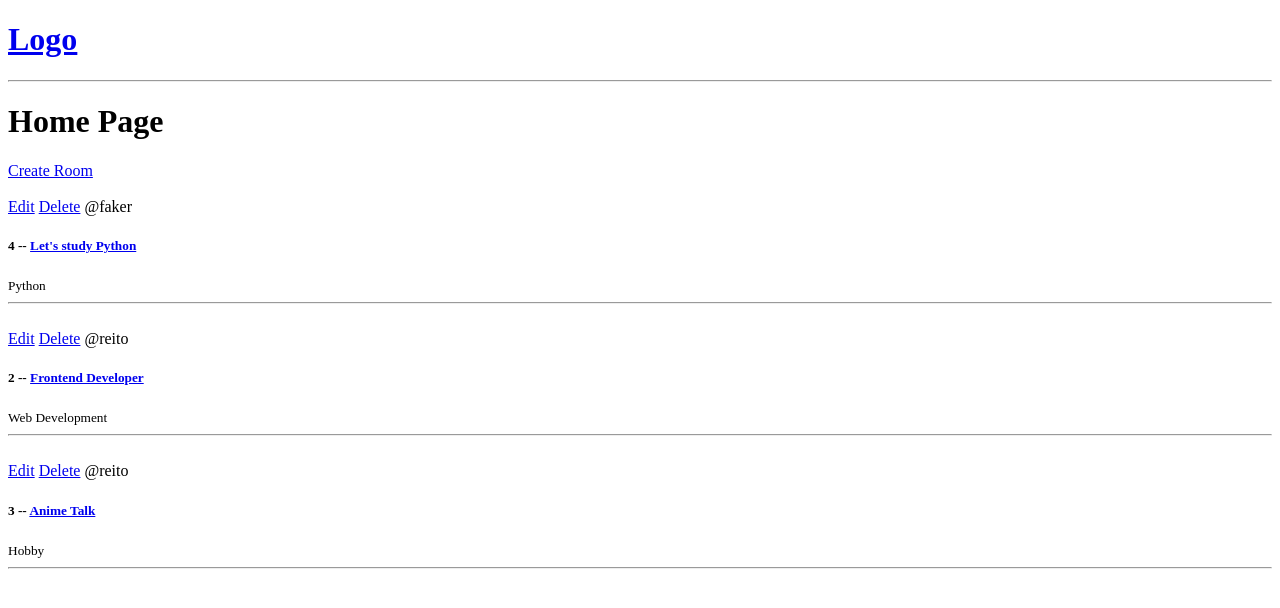
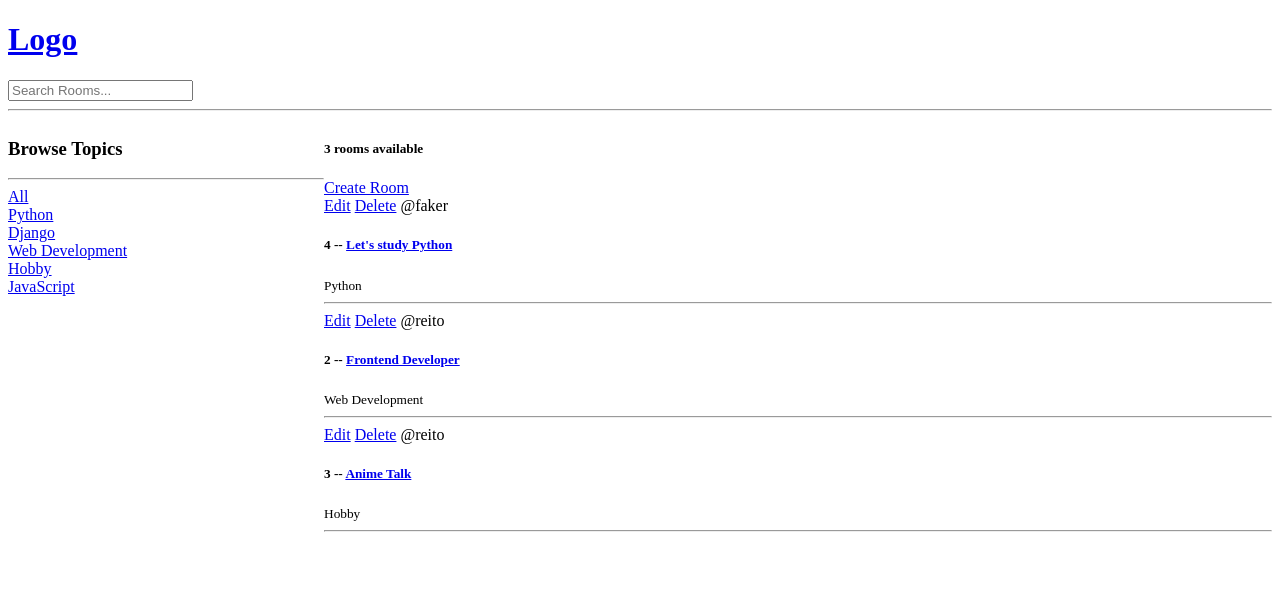
Before and after one commit to reitoserizawa/python-django-studybud-project, a Django app: page / in a window 1280 px wide. Shown: the top 608 px of the page. Run offline with Django 4.2, Linux system fonts and the light colour scheme; data comes from the database, SQL or seed files in the repository.

Commit message:
search function added

```diff
--- a/base/templates/base/home.html
+++ b/base/templates/base/home.html
@@ -1,20 +1,42 @@
 {%extends 'main.html'%} {%block content%}
-<h1>Home Page</h1>
+<style>
+  .home-container {
+    display: grid;
+    grid-template-columns: 1fr 3fr;
+  }
+</style>
+<div class="home-container">
   <div>
+    <h3>Browse Topics</h3>
+    <hr />
+    <div>
+      <a href="{%url 'home'%}">All</a>
+    </div>
+    {%for topic in topics%}
+    <div>
+      <a href="{%url 'home' %}?q={{topic.name}}">{{topic.name}}</a>
+    </div>
+    {%endfor%}
+  </div>
+
+  <div>
+    <h5>{{room_count}} rooms available</h5>
     <a href="{%url 'create-room'%}">Create Room</a>
     <div>
       {%for room in rooms%}
-    <br />
       <div>
         <a href="{%url 'update-room' room.id%}">Edit</a>
         <a href="{%url 'delete-room' room.id%}">Delete</a>
         <span>@{{room.host.username}}</span>
-      <h5>{{room.id}} -- <a href="{%url 'room' room.id%}">{{room.name}}</a></h5>
+        <h5>
+          {{room.id}} -- <a href="{%url 'room' room.id%}">{{room.name}}</a>
+        </h5>
         <small>{{room.topic.name}}</small>
         <hr />
       </div>
       {%endfor%}
     </div>
   </div>
+</div>
 
 {%endblock content%}
--- a/base/views.py
+++ b/base/views.py
@@ -1,10 +1,21 @@
 from django.shortcuts import render, redirect
-from .models import Room
+from django.db.models import Q
+from .models import Room, Topic
 from .forms import RoomForm
 
 def home(request):
-    rooms = Room.objects.all()
-    return render(request, 'base/home.html', {'rooms': rooms})
+    q = request.GET.get('q') if request.GET.get('q') != None else ''
+    rooms = Room.objects.filter(
+        Q(topic__name__icontains=q) |
+        Q(name__icontains=q) |
+        Q(description__icontains=q)
+        )
+
+    topics = Topic.objects.all()
+    room_count = rooms.count()
+
+    context = {'rooms': rooms, 'topics': topics, 'room_count': room_count}
+    return render(request, 'base/home.html', context)
 
 def room(request, pk):
     room = Room.objects.get(id=pk)
--- a/templates/navbar.html
+++ b/templates/navbar.html
@@ -2,4 +2,7 @@
   <h1>Logo</h1>
 </a>
 
+<form action="{%url 'home'%}">
+  <input type="text" name="q" placeholder="Search Rooms..." />
+</form>
 <hr />
```
Lines whose indentation alone changed are shown as unchanged.
